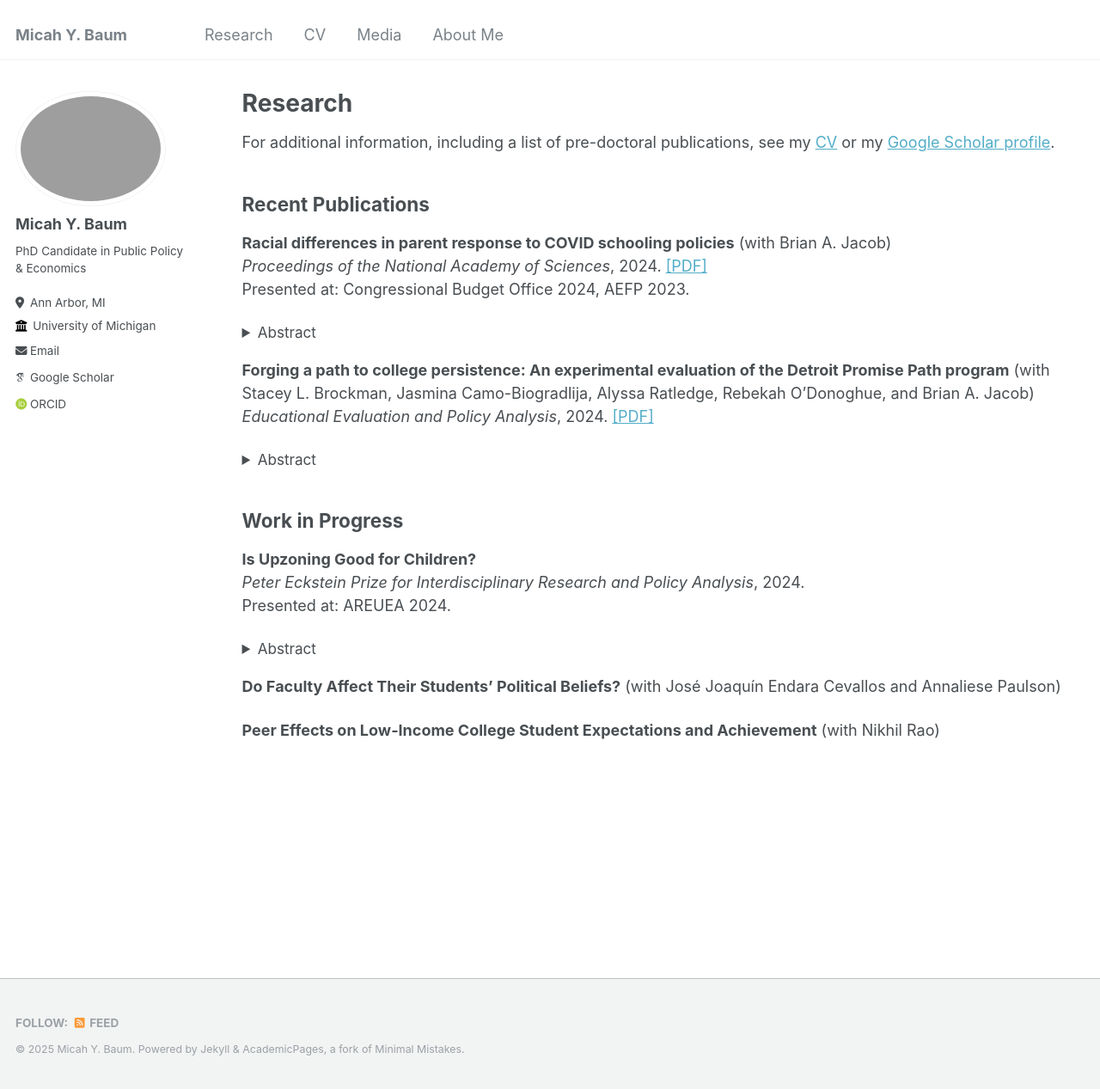
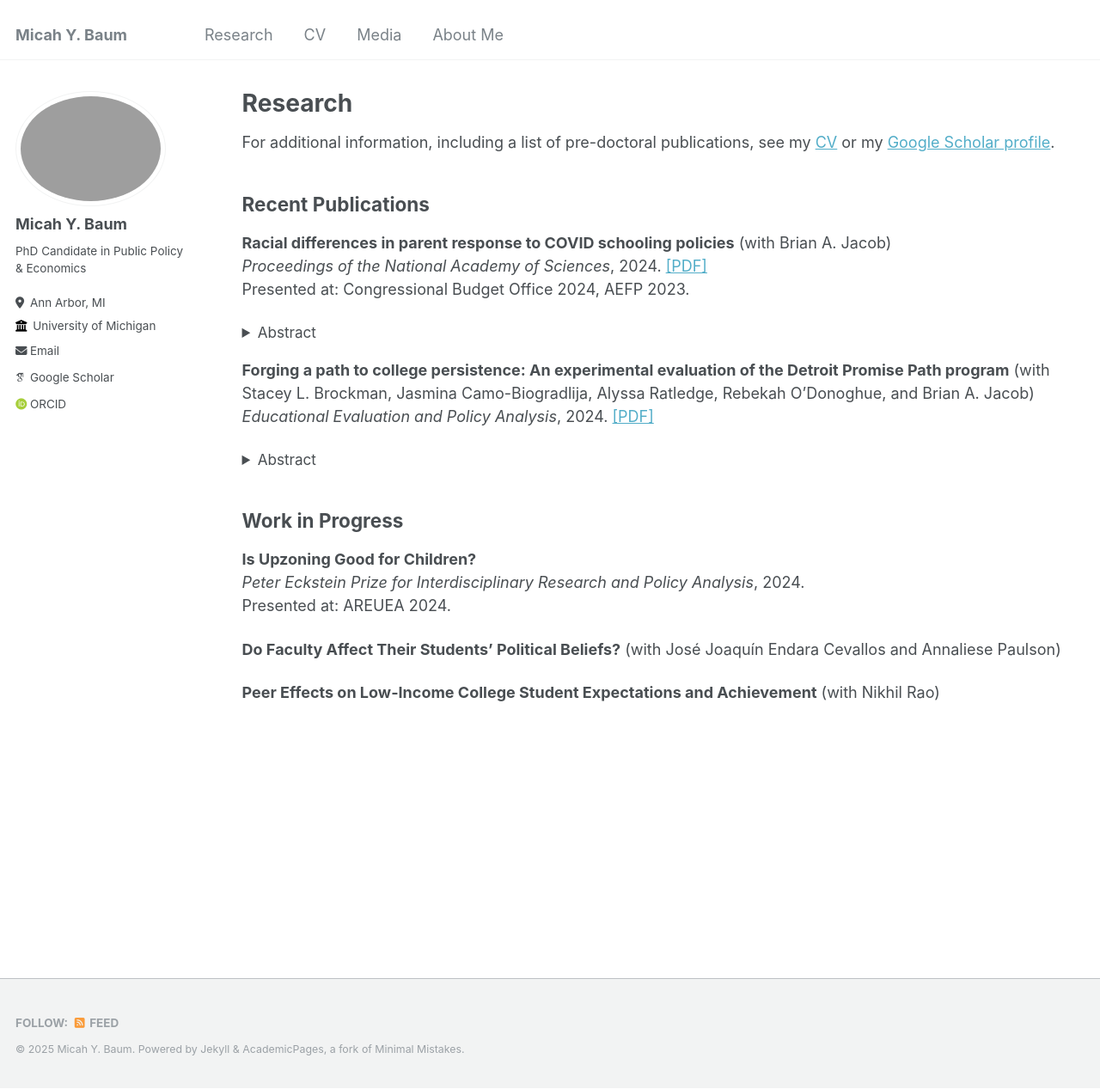
Before and after one commit to micah-baum/micah-baum.github.io, a Jekyll site: the page built from _pages/research.md, in a window 1280 px wide and 1267 px high. Shown: the whole window at 86% size. Built offline with Jekyll 4.4.1, drawn with Linux system fonts in a browser that asks for light colours; some web fonts are replaced.

Commit message:
Update research.md

```diff
--- a/_pages/research.md
+++ b/_pages/research.md
@@ -31,11 +31,6 @@ Detroit students who obtain a college degree overcome many obstacles to do so. T
 **Is Upzoning Good for Children?** <br>
 _Peter Eckstein Prize for Interdisciplinary Research and Policy Analysis_, 2024. <br>
 Presented at: AREUEA 2024.
-<details> <summary style="font-size: 95%;"> Abstract </summary>
-    <div style="font-size: 90%;">
-In the last few decades, many urban neighborhoods have "gentrified,” experiencing increases in housing costs and amenities driven by immigration of high-income households. In this paper, I document whether incumbent low-income children benefit from gentrification, and study what drives these effects. I focus on neighborhood change occurring in downtown Houston, Texas, stemming from the city's 1998 downtown housing reform incentivizing construction of single-family homes. I first show that the reform caused downtown gentrification as high-income households moved into the area. Because local amenities improved, rents grew even as housing supply increased. Using Census microdata and administrative education and earnings data, I estimate propensity score-weighted difference-in-differences models to test whether this neighborhood change displaced incumbent renters and affected childrens' long-run educational and labor market outcomes. I find little evidence of displacement, due to the fact that renters and low-income households move frequently even in the absence of gentrification. Children exposed to gentrification were more likely to graduate from college and earn 5% more on average in their late 20s. Earnings effects are only present for children who remained in the treated area as it gentrified. Households avoid direct exposure to rent increases but children attend better schools with more socioeconomically advantaged families, potentially explaining these effects.
-   </div>
-</details>
 
 **Do Faculty Affect Their Students' Political Beliefs?** (with Jos&eacute; Joaqu&iacute;n Endara Cevallos and Annaliese Paulson) <br>
 
```
